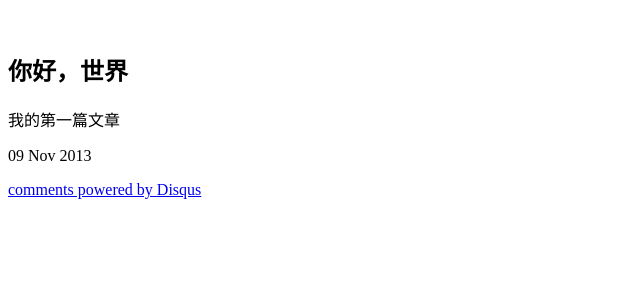
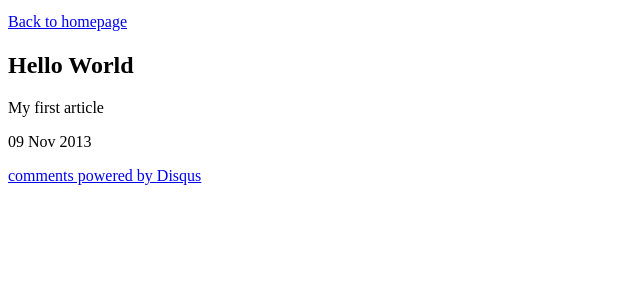
Before and after one commit to kinslover/TK_blog, a Jekyll site: the page built from _posts/2013-11-09-hello-world.html, in a window 1280 px wide. Shown: the top 300 px of the page, without its empty margins (0-640 px from the left). Built offline with Jekyll 4.4.1, drawn with Linux system fonts in a browser that asks for light colours; comment, search, counter and statistics services are not loaded.

Commit message:
latex done index.html modification

```diff
--- a/_layouts/default.html
+++ b/_layouts/default.html
@@ -8,10 +8,11 @@
                 </script>
     </head>
     <body>
+    <a href="http://http://kinslover.github.io/TK_blog/">Back to homepage</a>
 
         　　　　{{ content }}
 
-    </body>
+
 
     <!--disqus-->
     <div id="disqus_thread"></div>
@@ -29,6 +30,10 @@
     <noscript>Please enable JavaScript to view the <a href="http://disqus.com/?ref_noscript">comments powered by Disqus.</a></noscript>
     <a href="http://disqus.com" class="dsq-brlink">comments powered by <span class="logo-disqus">Disqus</span></a>
 
+
+    </body>
+
+
     <!--mathjax-->
 
 
--- a/_posts/2013-11-09-hello-world.html
+++ b/_posts/2013-11-09-hello-world.html
@@ -1,7 +1,7 @@
 ---
 layout: default
-title: 你好，世界
+title: Hello World
 ---
 <h2>{{ page.title }}</h2>
-<p>我的第一篇文章</p>
+<p>My first article</p>
 <p>{{ page.date | date_to_string }}</p>
```
